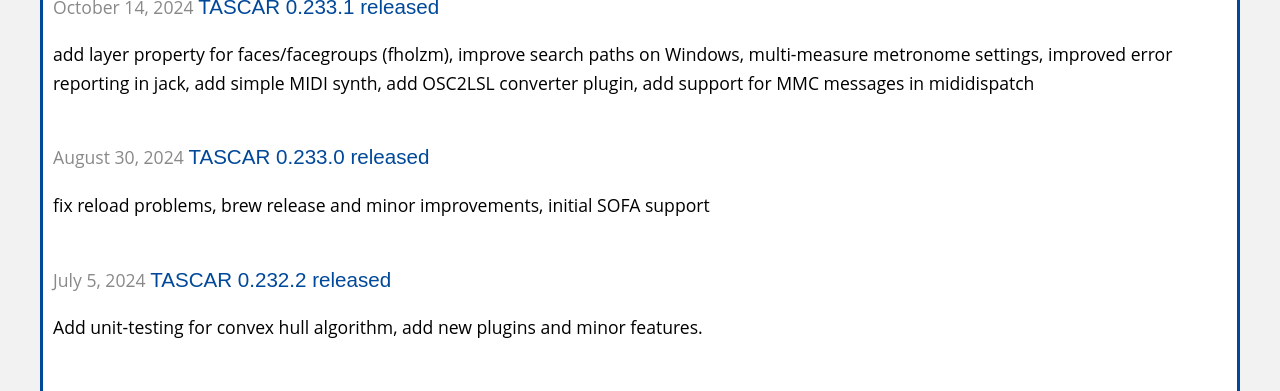
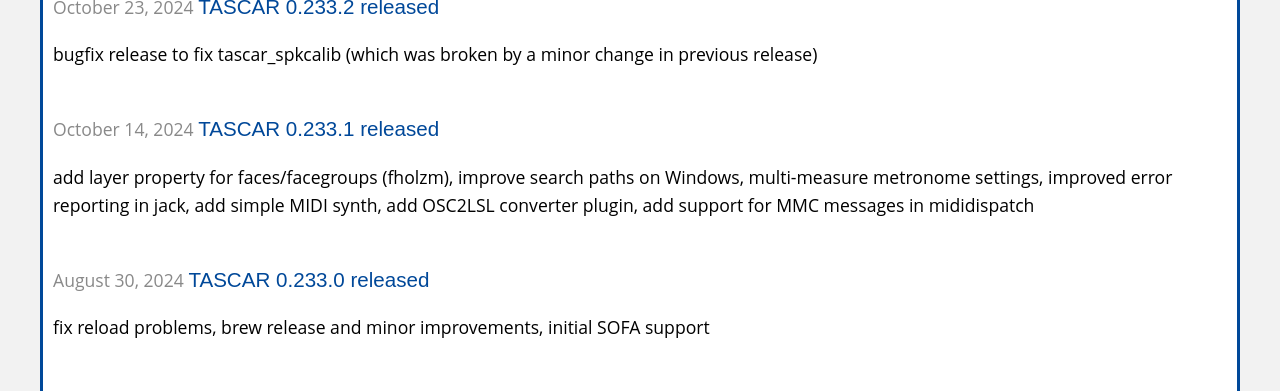
Before and after one commit to gisogrimm/tascarwww, a plain HTML site: page index.html in a window 1280 px wide. Shown: the part 709-1100 px from the top of the page. Drawn offline with Linux system fonts and the light colour scheme.

Commit message:
add latest release

```diff
--- a/index.html
+++ b/index.html
@@ -74,6 +74,11 @@
       </article>
 
       <h2>Latest news</h2><br/>
+
+      <time>October 23, 2024</time>
+      <h3>TASCAR 0.233.2 released</h3>
+      <p>bugfix release to fix tascar_spkcalib (which was broken by a
+      minor change in previous release)</p> <br/>
 
       <time>October 14, 2024</time>
       <h3>TASCAR 0.233.1 released</h3>
```
